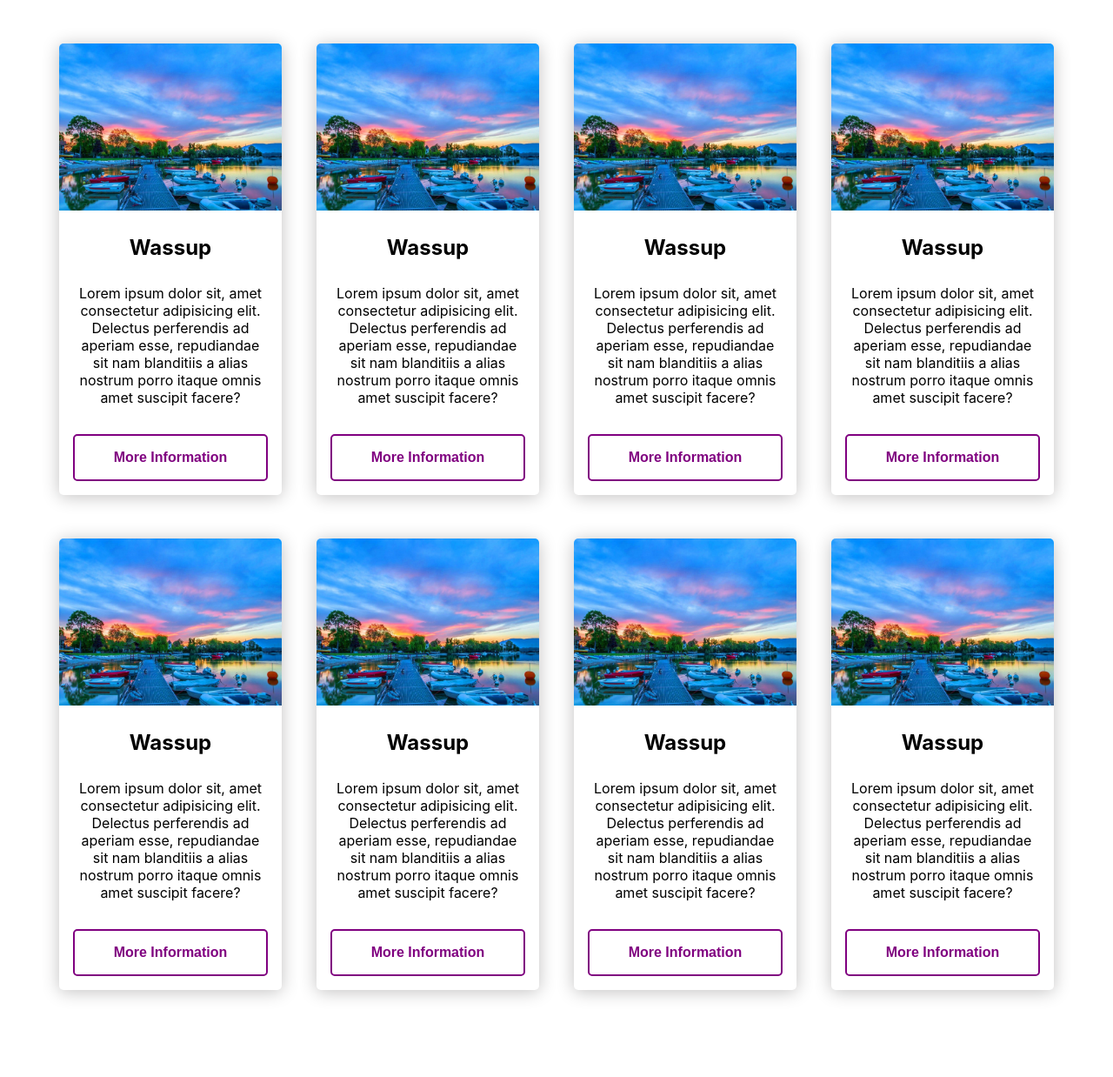
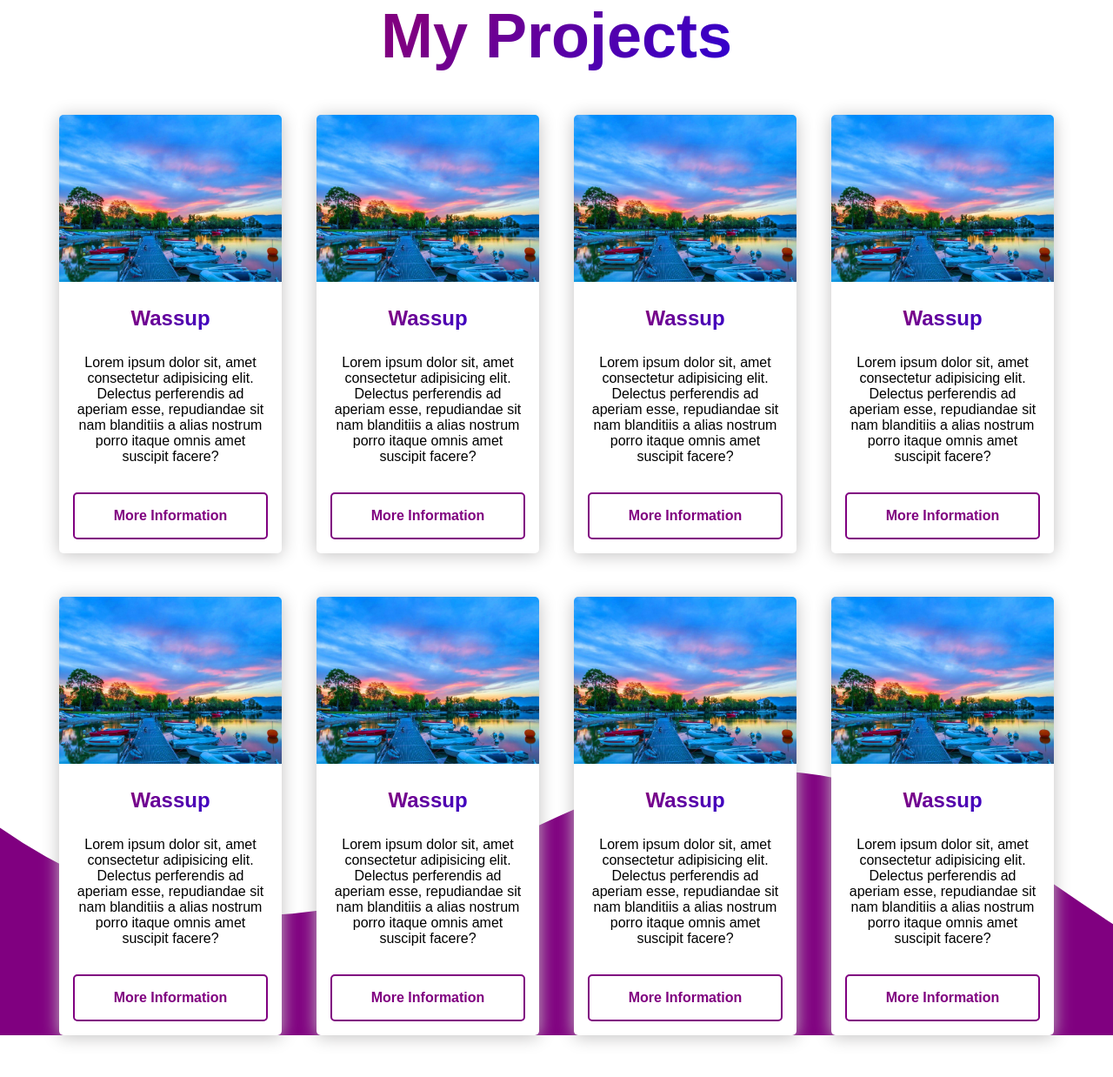
Before and after one commit to chusyntax/react-new-portfolio, a React (Create React App) app: page / in a window 1280 px wide. Shown: the whole page at 87% size. Before the commit the page ends 1188 px from the top, so only its background shows below. Built offline with nearby package versions, Linux system fonts and the light colour scheme.

Commit message:
added background wave and changed font styles and colour

```diff
--- a/src/Projects.js
+++ b/src/Projects.js
@@ -2,6 +2,7 @@ import { Modal } from 'react-responsive-modal';
 import  Card from './Cards.js'
 import React, { useState } from 'react';
 import styles from './Projects.module.css';
+import './index.css';
 
 
 const Projects = () => {
@@ -41,7 +42,9 @@ const [open8, setOpen8] = useState(false);
   const onCloseModal8 = () => setOpen8(false);
 
   return (
-<>
+<section className={styles.projectsSection}>
+
+<h1 className={styles.title}>My Projects</h1>
 
 <div className={styles.cardWrapper}>
 
@@ -72,7 +75,8 @@ const [open8, setOpen8] = useState(false);
 onClick={onOpenModal2}
 >
 </Card>
-      <Modal open={open2} onClose={onCloseModal2} center>
+  <Modal open={open2} onClose={onCloseModal2} center >
+
     <h2>Simple centered modal 2</h2>
     <p>
       Lorem ipsum dolor sit amet, consectetur adipiscing elit. Nullam
@@ -270,8 +274,15 @@ onClick={onOpenModal8}
 </div>
 
 </div>
+<div className={styles.wave}>
+    <svg data-name="Layer 1" xmlns="http://www.w3.org/2000/svg" viewBox="0 0 1200 120" preserveAspectRatio="none">
+        <path d="M985.66,92.83C906.67,72,823.78,31,743.84,14.19c-82.26-17.34-168.06-16.33-250.45.39-57.84,11.73-114,31.07-172,41.86A600.21,600.21,0,0,1,0,27.35V120H1200V95.8C1132.19,118.92,1055.71,111.31,985.66,92.83Z" className={styles.shapeFill}></path>
+    </svg>
+</div>
 
-</>
+</section>
+
+
 
   );
  };
--- a/src/Projects.module.css
+++ b/src/Projects.module.css
@@ -1,3 +1,35 @@
+.projectsSection{
+  position:relative;
+  height:auto;
+}
+
+
+.title{
+  font-family: Nunito Sans,sans-serif!important;
+  font-size: 4.5rem;
+  font-weight: 900;
+  text-align: center;
+  max-width: 900px;
+  margin: 0 auto 3rem;
+  background: -webkit-linear-gradient(315deg,purple 32%,#00f);
+  background: -moz-linear-gradient(315deg,purple 32%,#00f 100%);
+  background: linear-gradient(135deg,purple 32%,#00f);
+  -webkit-text-fill-color: transparent;
+  -webkit-background-clip: text;
+
+}
+
+.cardTitle{
+  background: -webkit-linear-gradient(315deg,purple 32%,#00f);
+  background: -moz-linear-gradient(315deg,purple 32%,#00f 100%);
+  background: linear-gradient(135deg,purple 32%,#00f);
+  -webkit-text-fill-color: transparent;
+  -webkit-background-clip: text;
+  font-family: Nunito Sans,sans-serif!important;
+  font-size: 1.5rem;
+
+}
+
 .cardWrapper{
     display:grid;
     grid-template-columns:repeat(auto-fit, minmax(12rem,16rem));
@@ -13,6 +45,7 @@
     flex-direction: column;
     justify-content: space-between;
     transition: transform 200ms ease-in;
+    background:white;
   }
   .card img{
     height:12rem;
@@ -90,3 +123,25 @@
   width:3rem;
   margin-right: 25px;
   }
+
+
+  .wave {
+    position: absolute;
+    bottom: 0;
+    left: 0;
+    width: 100%;
+    overflow: hidden;
+    line-height: 0;
+    z-index: -1;
+}
+
+.wave svg {
+    position: relative;
+    display: block;
+    width: calc(131% + 1.3px);
+    height: 309px;
+}
+
+.wave .shapeFill {
+    fill: purple;
+}
--- a/src/index.css
+++ b/src/index.css
@@ -1,13 +1,13 @@
 body {
   margin: 0;
-  font-family: -apple-system, BlinkMacSystemFont, 'Segoe UI', 'Roboto', 'Oxygen',
+  font-family: Nunito Sans,sans-serif!important;font-family:Nunito Sans, 'Segoe UI', 'Roboto', 'Oxygen',
     'Ubuntu', 'Cantarell', 'Fira Sans', 'Droid Sans', 'Helvetica Neue',
     sans-serif;
   -webkit-font-smoothing: antialiased;
   -moz-osx-font-smoothing: grayscale;
 }
 
+
 code {
-  font-family: source-code-pro, Menlo, Monaco, Consolas, 'Courier New',
-    monospace;
+  font-family: Nunito Sans,sans-serif!important;
 }
```
Lines whose indentation alone changed are shown as unchanged.
